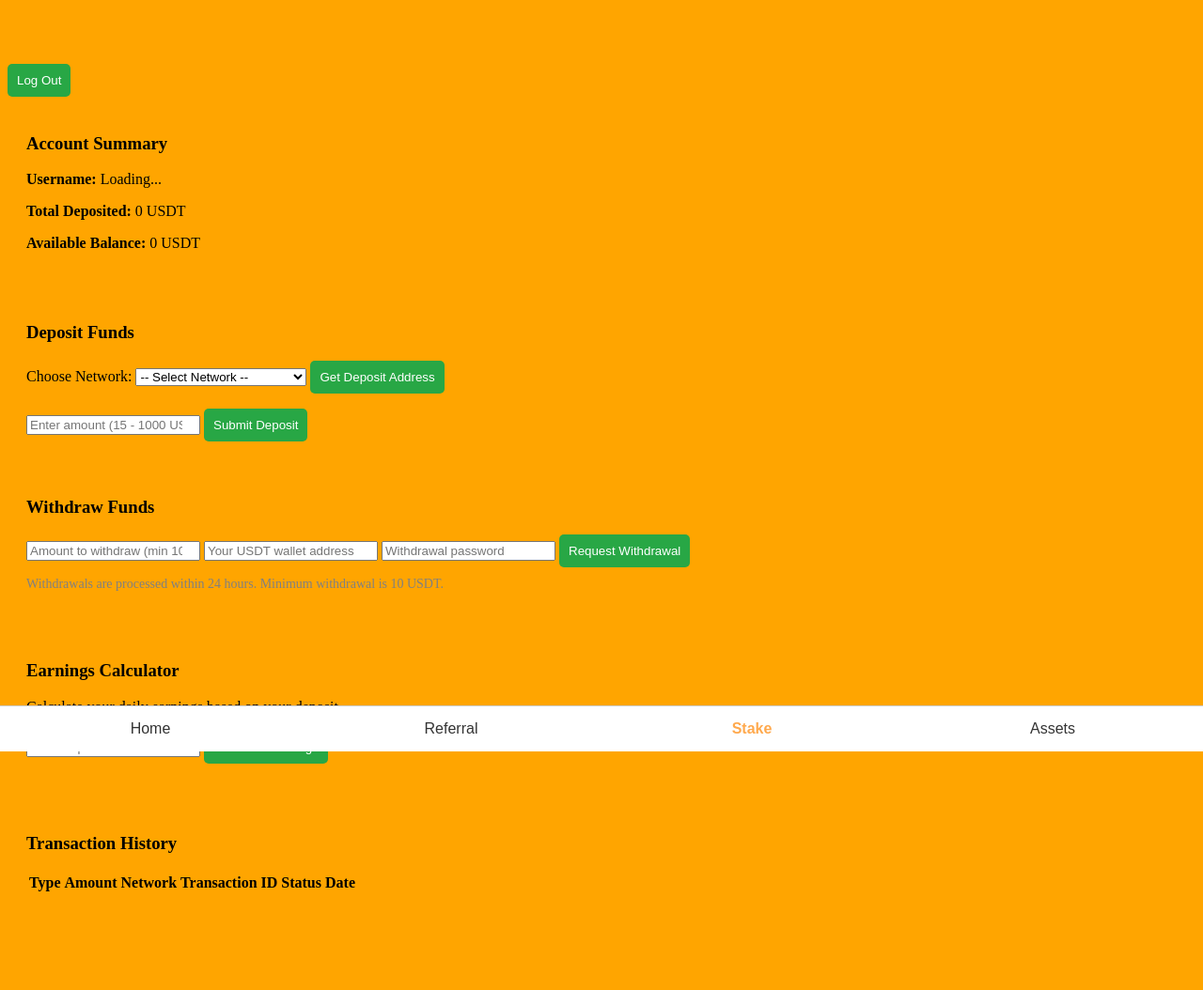
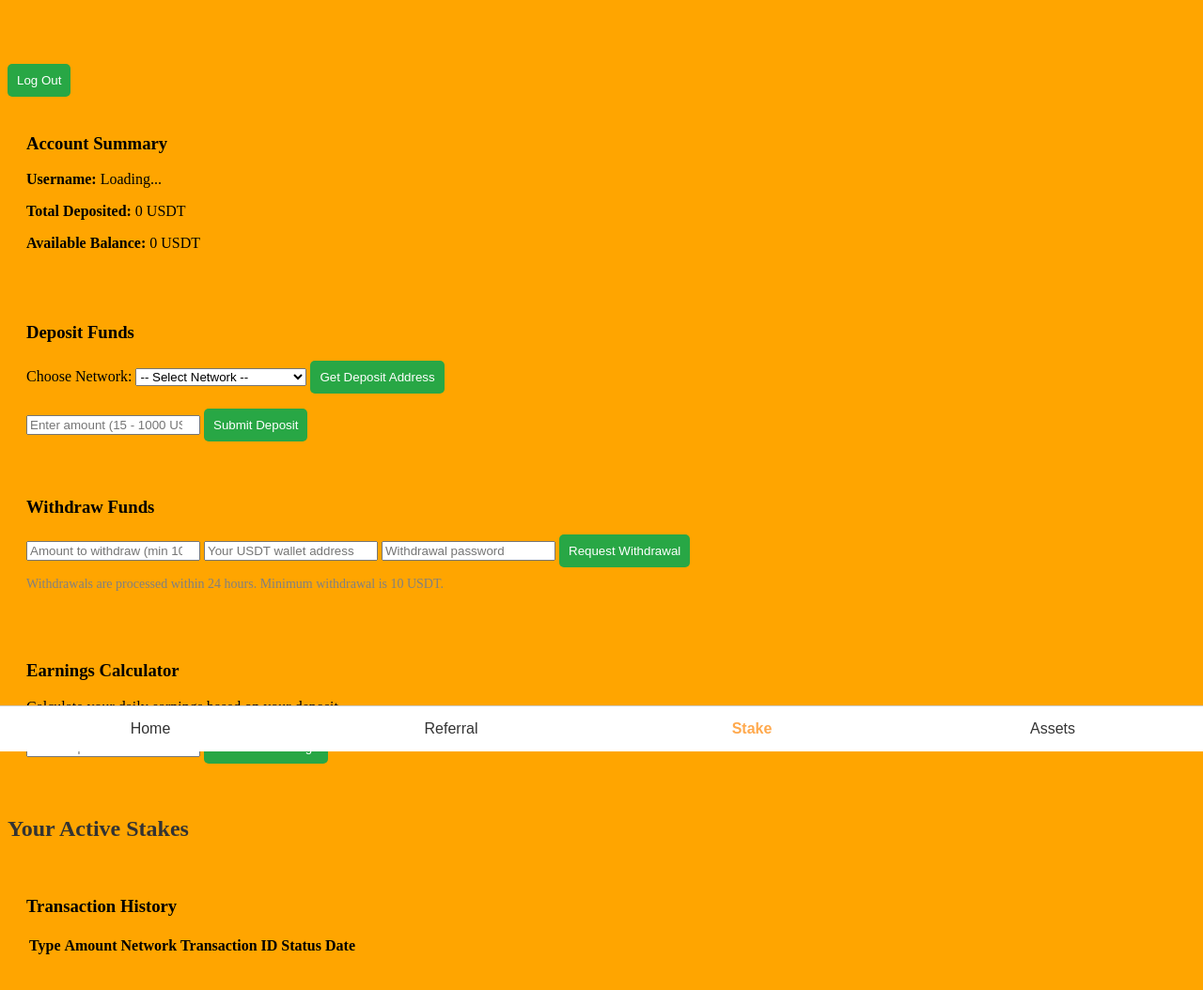
Before and after one commit to Moneyard/Moneyard-Crypto-Staking, a website: page public/dashboard.html in a window 1280 px wide. Shown: the whole page at 94% size. Before the commit the page ends 1000 px from the top, so only its background shows below. Drawn offline with Linux system fonts and the light colour scheme.

Commit message:
Update dashboard.html

```diff
--- a/public/dashboard.html
+++ b/public/dashboard.html
@@ -59,6 +59,14 @@
     <p id="calculated-earnings"></p>
   </section>
 
+<!-- User's Active Stakes Section -->
+<div id="user-stakes">
+  <h2>Your Active Stakes</h2>
+  <div id="stakes-list">
+    <!-- User's stakes will appear here -->
+  </div>
+</div>
+
   <!-- Transaction History -->
   <section id="transaction-history-section" class="form">
     <h3>Transaction History</h3>
```
